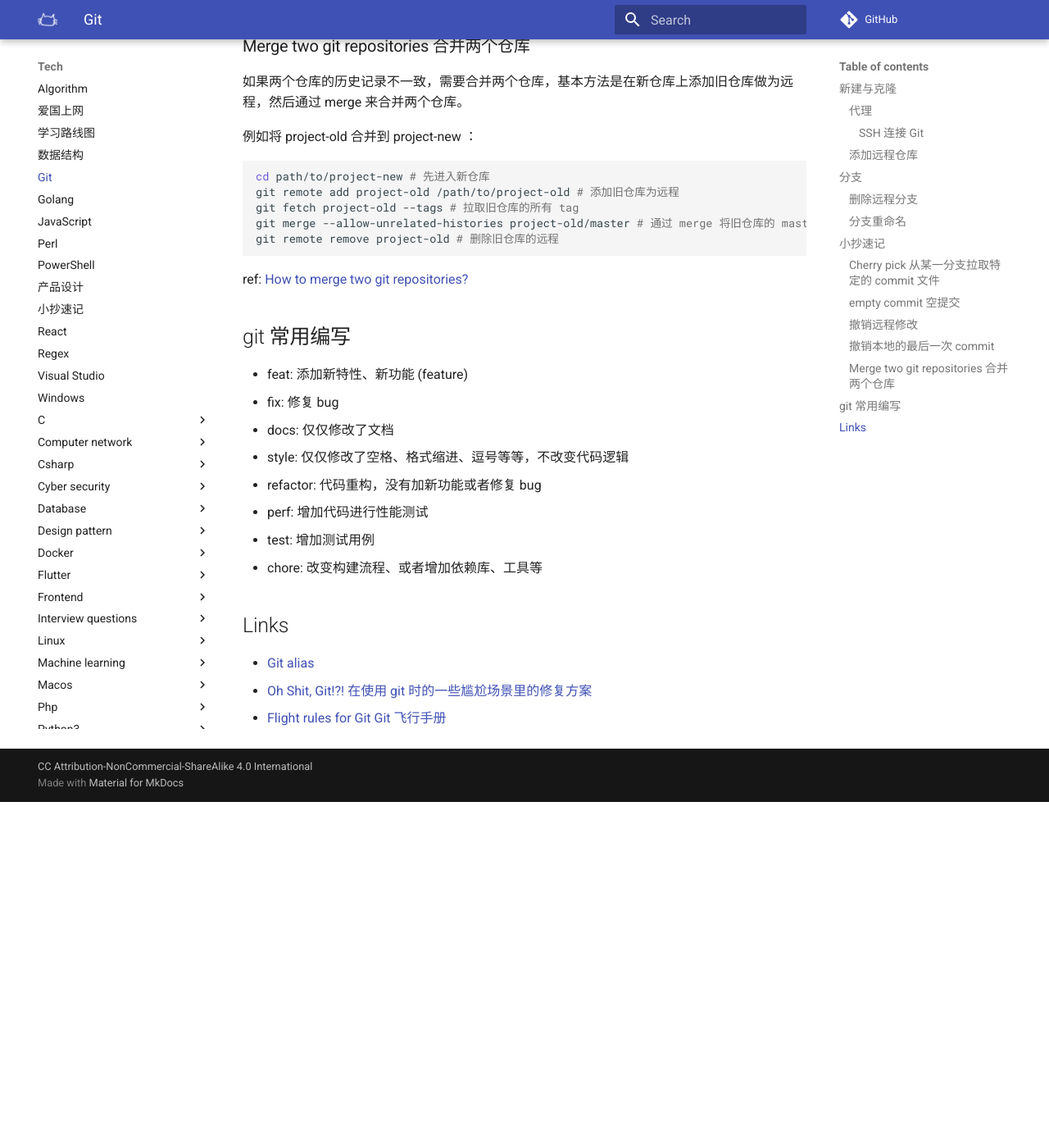
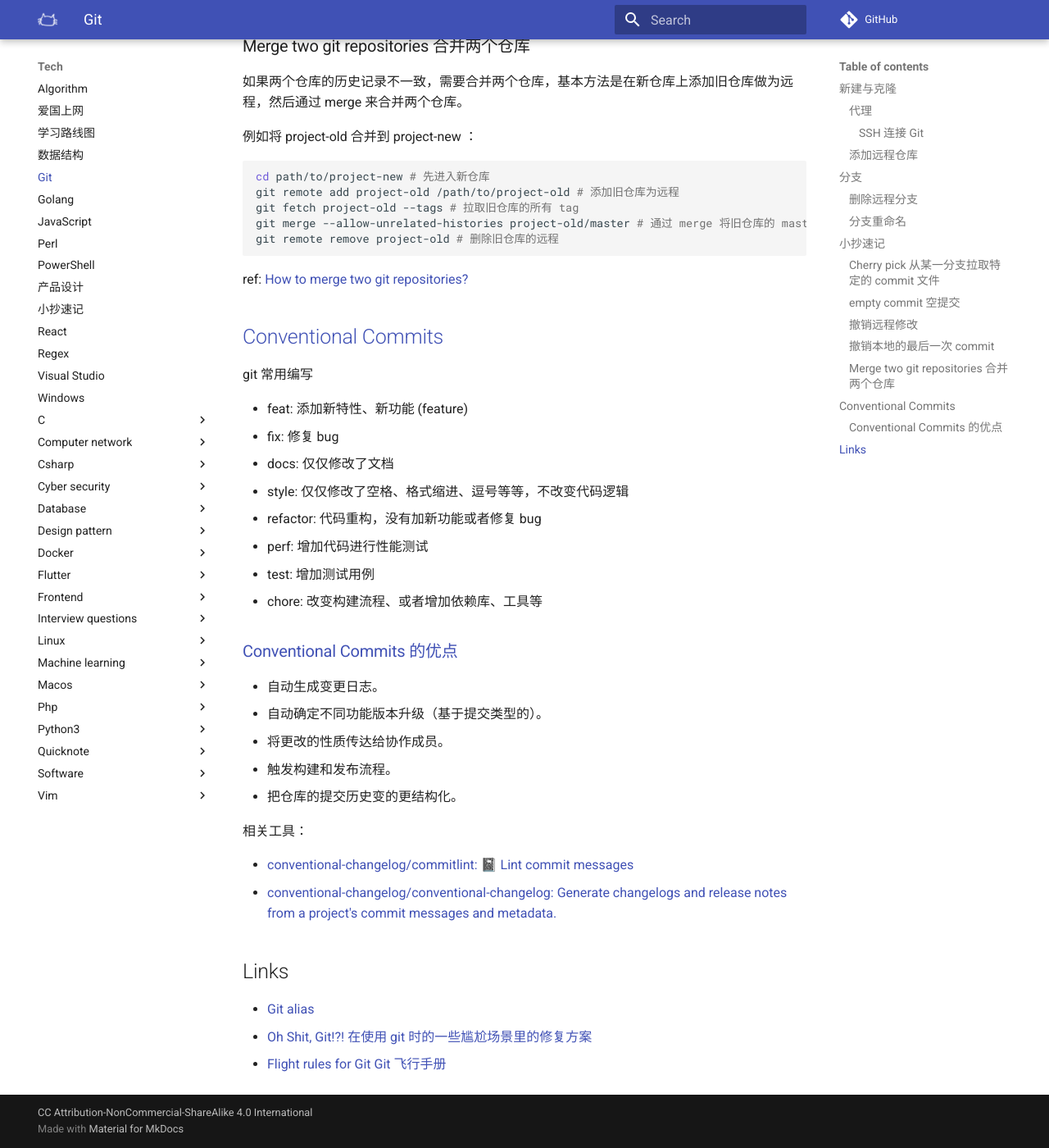
Before and after one commit to luoxufeiyan/wiki.luoxufeiyan.com, an MkDocs documentation site: the page built from docs/tech/git.md, in a window 1280 px wide and 1400 px high, scrolled down 3866 px. Shown: the whole window at 82% size. Built offline with MkDocs 1.6.1 and Material for MkDocs 9.7.7, drawn with Linux system fonts in a browser that asks for light colours; comment, search, counter and statistics services are not loaded; before the commit the page ends 4844 px from its top, so only the background shows below that.

Commit message:
update git

```diff
--- a/docs/tech/git.md
+++ b/docs/tech/git.md
@@ -190,7 +190,9 @@ git remote remove project-old # 删除旧仓库的远程
 
 ref: [How to merge two git repositories?](https://stackoverflow.com/questions/1425892/how-to-merge-two-git-repositories)
 
-## git 常用编写
+## [Conventional Commits](https://www.conventionalcommits.org/en/v1.0.0/)
+
+git 常用编写
 
 - feat: 添加新特性、新功能 (feature)
 - fix: 修复 bug
@@ -201,6 +203,19 @@ ref: [How to merge two git repositories?](https://stackoverflow.com/questions/14
 - test: 增加测试用例
 - chore: 改变构建流程、或者增加依赖库、工具等
 
+### [Conventional Commits 的优点](https://www.conventionalcommits.org/en/v1.0.0-beta.2/#why-use-conventional-commits)
+
+- 自动生成变更日志。
+- 自动确定不同功能版本升级（基于提交类型的）。
+- 将更改的性质传达给协作成员。
+- 触发构建和发布流程。
+- 把仓库的提交历史变的更结构化。
+
+相关工具：
+
+- [conventional-changelog/commitlint: 📓 Lint commit messages](https://github.com/conventional-changelog/commitlint)
+- [conventional-changelog/conventional-changelog: Generate changelogs and release notes from a project's commit messages and metadata.](https://github.com/conventional-changelog/conventional-changelog)
+
 ## Links
 * [Git alias](https://gist.github.com/hutusi/e4f32e2bcd8d53ec86de8254ab0d5127)
 * [Oh Shit, Git!?! 在使用 git 时的一些尴尬场景里的修复方案](https://ohshitgit.com/)
```
